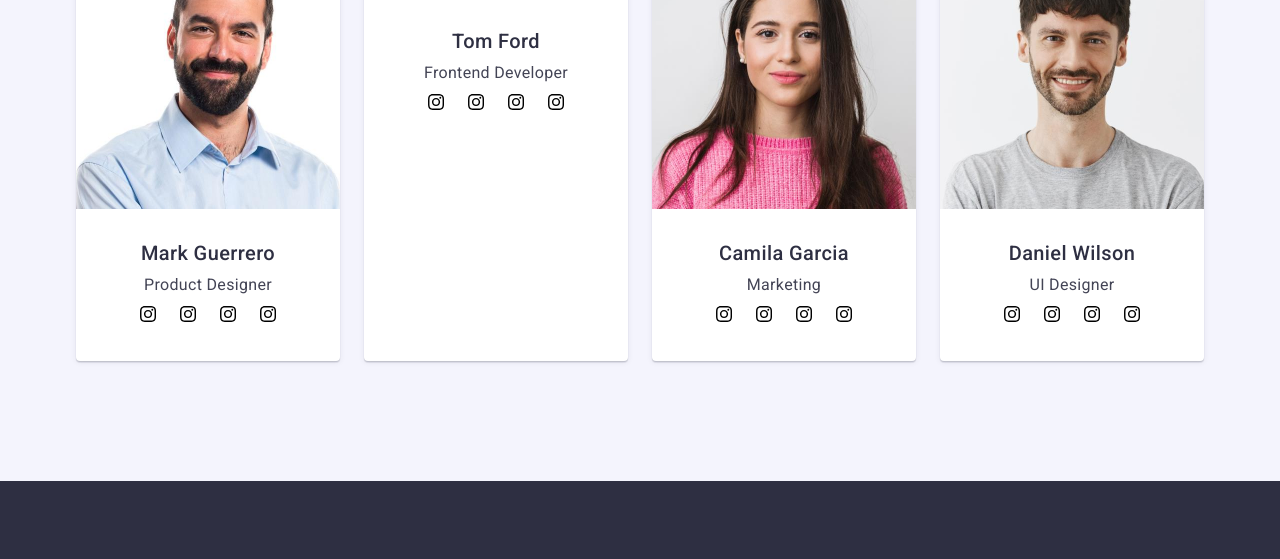
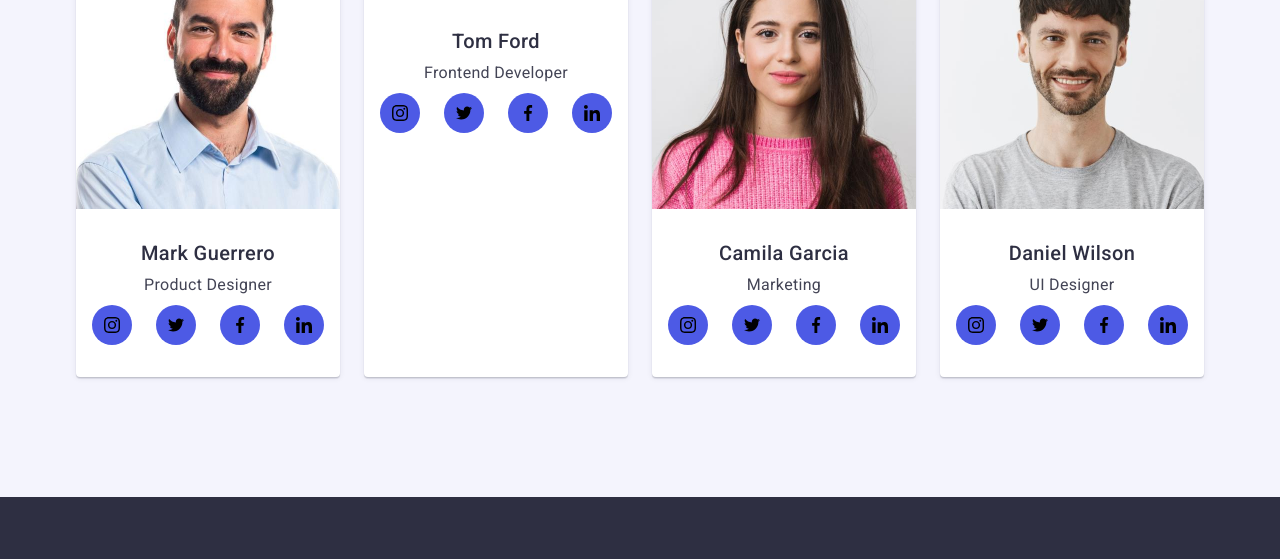
Before and after one commit to vsevladimir/goit-markup-hw-04, a plain HTML site: page index.html in a window 1280 px wide. Shown: the part 1978-2537 px from the top of the page. Drawn offline with nearby package versions, Linux system fonts and the light colour scheme.

Commit message:
social media for team added

```diff
--- a/css/styles.css
+++ b/css/styles.css
@@ -416,3 +416,18 @@ img {
     justify-content: center;
     gap: 24px;
 }
+
+.soc-media-item {
+    width: 40px;
+    height: 40px;
+}
+
+.soc-link {
+    width: 100%;
+    height: 100%;
+    background-color: var(--primary-brand);
+    border-radius: 50%;
+    display: flex;
+    align-items: center;
+    justify-content: center;
+}
--- a/index.html
+++ b/index.html
@@ -183,21 +183,21 @@
                   <li class="soc-media-item">
                     <a href="" class="soc-link">
                       <svg width="16" height="16">
-                        <use href="./images/icons.svg#icon-instagram"></use>
+                        <use href="./images/icons.svg#icon-twitter"></use>
                       </svg>
                     </a>
                   </li>
                   <li class="soc-media-item">
                     <a href="" class="soc-link">
                       <svg width="16" height="16">
-                        <use href="./images/icons.svg#icon-instagram"></use>
+                        <use href="./images/icons.svg#icon-facebook"></use>
                       </svg>
                     </a>
                   </li>
                   <li class="soc-media-item">
                     <a href="" class="soc-link">
                       <svg width="16" height="16">
-                        <use href="./images/icons.svg#icon-instagram"></use>
+                        <use href="./images/icons.svg#icon-linkedin"></use>
                       </svg>
                     </a>
                   </li>
@@ -225,21 +225,21 @@
                   <li class="soc-media-item">
                     <a href="" class="soc-link">
                       <svg width="16" height="16">
-                        <use href="./images/icons.svg#icon-instagram"></use>
+                        <use href="./images/icons.svg#icon-twitter"></use>
                       </svg>
                     </a>
                   </li>
                   <li class="soc-media-item">
                     <a href="" class="soc-link">
                       <svg width="16" height="16">
-                        <use href="./images/icons.svg#icon-instagram"></use>
+                        <use href="./images/icons.svg#icon-facebook"></use>
                       </svg>
                     </a>
                   </li>
                   <li class="soc-media-item">
                     <a href="" class="soc-link">
                       <svg width="16" height="16">
-                        <use href="./images/icons.svg#icon-instagram"></use>
+                        <use href="./images/icons.svg#icon-linkedin"></use>
                       </svg>
                     </a>
                   </li>
@@ -267,21 +267,21 @@
                   <li class="soc-media-item">
                     <a href="" class="soc-link">
                       <svg width="16" height="16">
-                        <use href="./images/icons.svg#icon-instagram"></use>
+                        <use href="./images/icons.svg#icon-twitter"></use>
                       </svg>
                     </a>
                   </li>
                   <li class="soc-media-item">
                     <a href="" class="soc-link">
                       <svg width="16" height="16">
-                        <use href="./images/icons.svg#icon-instagram"></use>
+                        <use href="./images/icons.svg#icon-facebook"></use>
                       </svg>
                     </a>
                   </li>
                   <li class="soc-media-item">
                     <a href="" class="soc-link">
                       <svg width="16" height="16">
-                        <use href="./images/icons.svg#icon-instagram"></use>
+                        <use href="./images/icons.svg#icon-linkedin"></use>
                       </svg>
                     </a>
                   </li>
@@ -309,21 +309,21 @@
                   <li class="soc-media-item">
                     <a href="" class="soc-link">
                       <svg width="16" height="16">
-                        <use href="./images/icons.svg#icon-instagram"></use>
+                        <use href="./images/icons.svg#icon-twitter"></use>
                       </svg>
                     </a>
                   </li>
                   <li class="soc-media-item">
                     <a href="" class="soc-link">
                       <svg width="16" height="16">
-                        <use href="./images/icons.svg#icon-instagram"></use>
+                        <use href="./images/icons.svg#icon-facebook"></use>
                       </svg>
                     </a>
                   </li>
                   <li class="soc-media-item">
                     <a href="" class="soc-link">
                       <svg width="16" height="16">
-                        <use href="./images/icons.svg#icon-instagram"></use>
+                        <use href="./images/icons.svg#icon-linkedin"></use>
                       </svg>
                     </a>
                   </li>
```
